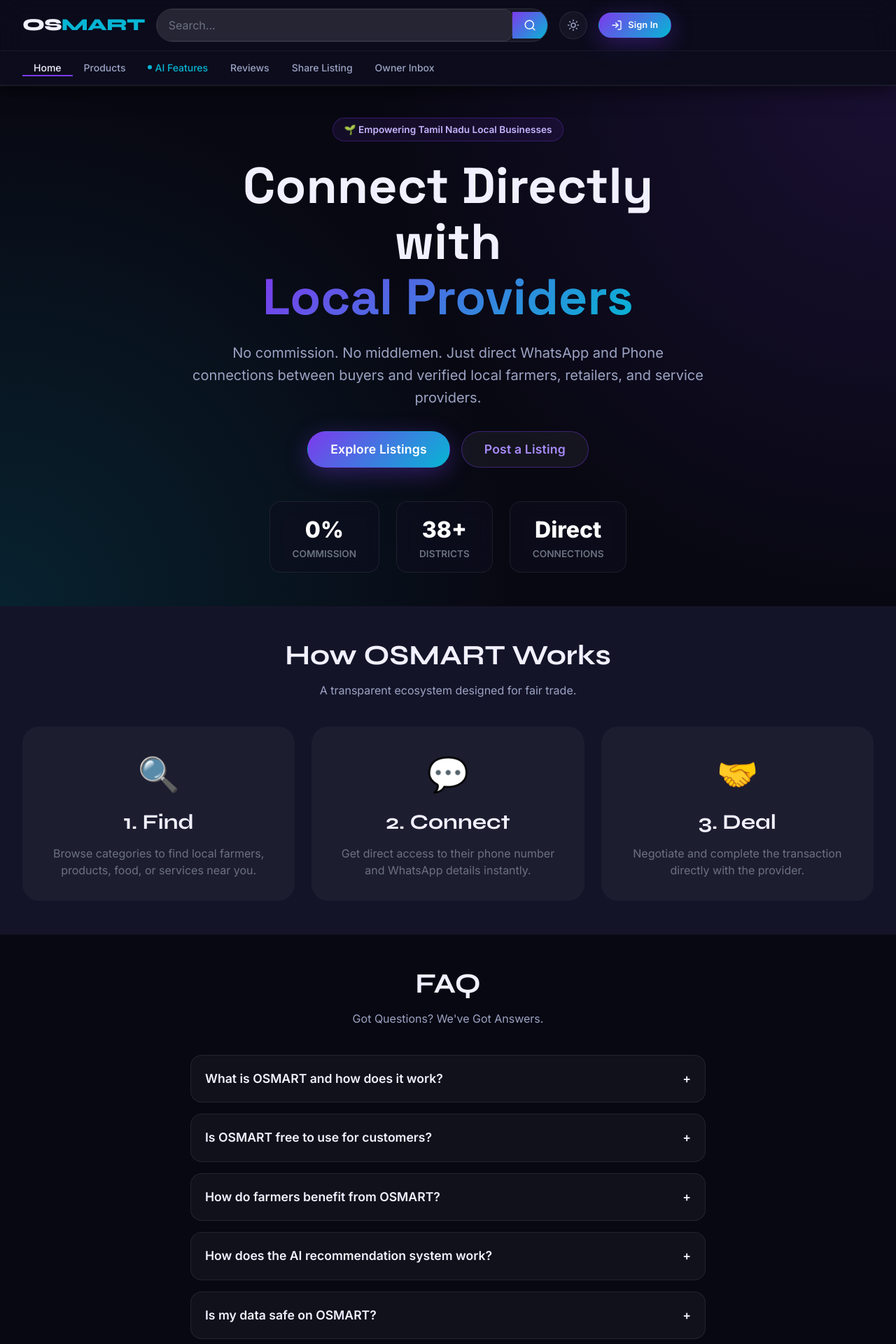
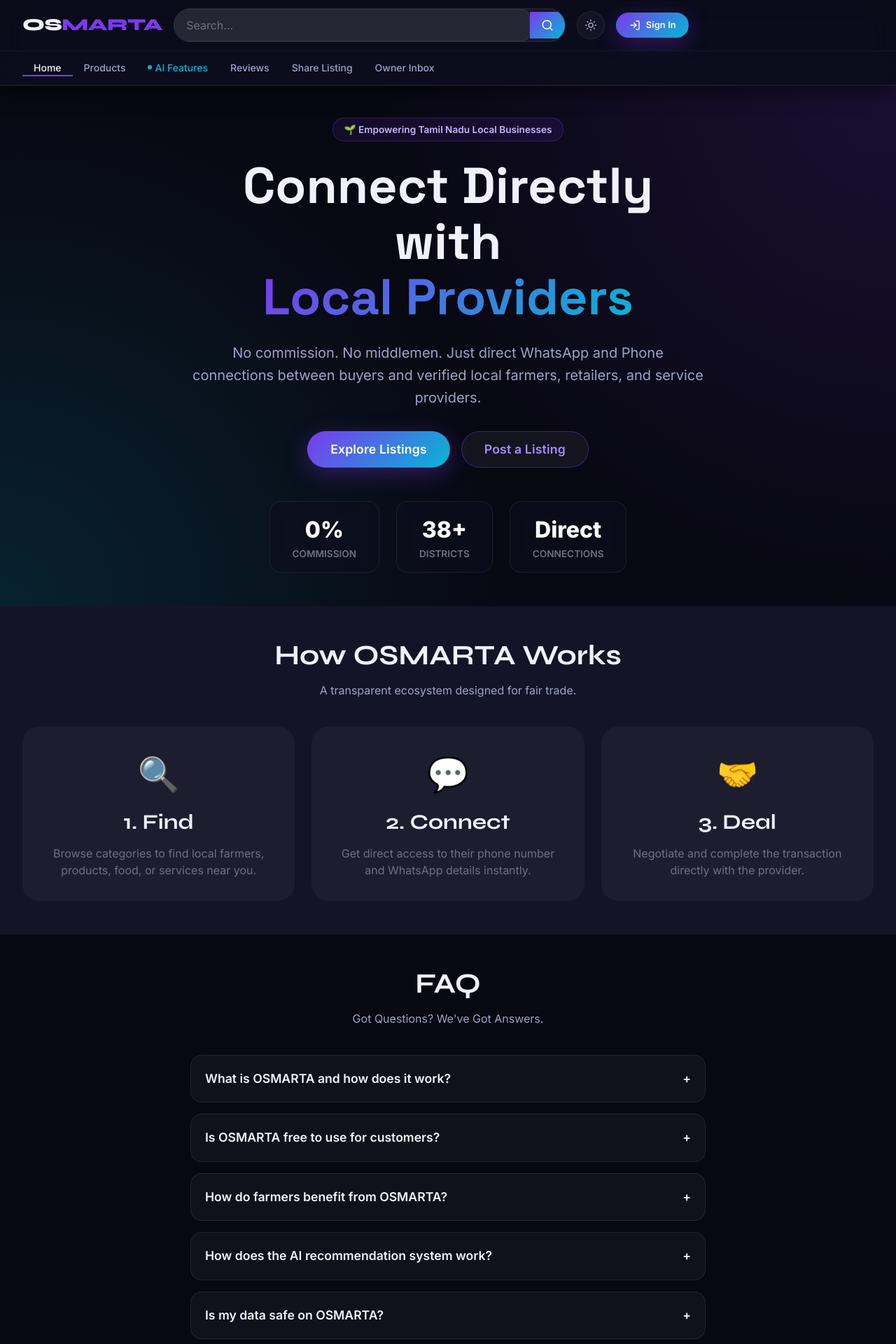
Before and after one commit to Duraimurugan-V/osmarta, a React app in the folder frontend/: page / in a window 1280 px wide. Shown: the top 1920 px of the page at 70% size. Built offline with nearby package versions, Linux system fonts and the light colour scheme; no server answers; the HTML template or start-up script is replaced by a standard one.

Commit message:
chore: rename OSMART to OSMARTA across codebase

```diff
--- a/frontend/src/components/Header.jsx
+++ b/frontend/src/components/Header.jsx
@@ -33,8 +33,10 @@
   return (
     <header className="site-header scrolled" id="site-header">
       <div className="header-inner container">
-        <Link to="/" className="header-logo">
-          <span className="logo-text">OS<span className="logo-accent">MART</span></span>
+        <Link to="/" className="header-logo" style={{ textDecoration: 'none' }}>
+          <span className="logo-text" style={{ fontSize: '1.5rem', fontWeight: 800, color: 'var(--text-primary)', letterSpacing: '-0.5px' }}>
+            OS<span className="logo-accent" style={{ color: 'var(--brand-primary)' }}>MARTA</span>
+          </span>
         </Link>
         <div className="header-search">
           <div className="search-wrapper">
--- a/frontend/src/pages/CommunityReviews.jsx
+++ b/frontend/src/pages/CommunityReviews.jsx
@@ -107,7 +107,7 @@
 
           <div style={{ marginBottom: 'var(--space-4)' }}>
             <label style={{ display: 'block', marginBottom: 'var(--space-2)' }}>Review Text</label>
-            <textarea value={text} onChange={(e) => setText(e.target.value)} required style={{ width: '100%', padding: '0.75rem', borderRadius: 'var(--radius-md)', minHeight: '80px', background: 'var(--bg-elevated)', border: '1px solid var(--border-default)', color: 'white' }} placeholder={reviewType === 'personal' ? "Share your personal experience with OSMART..." : "Tell us about the product/service..."} />
+            <textarea value={text} onChange={(e) => setText(e.target.value)} required style={{ width: '100%', padding: '0.75rem', borderRadius: 'var(--radius-md)', minHeight: '80px', background: 'var(--bg-elevated)', border: '1px solid var(--border-default)', color: 'white' }} placeholder={reviewType === 'personal' ? "Share your personal experience with OSMARTA..." : "Tell us about the product/service..."} />
           </div>
 
           <div style={{ marginBottom: 'var(--space-4)', display: 'grid', gridTemplateColumns: '1fr 1fr', gap: 'var(--space-4)' }}>
--- a/frontend/src/pages/Home.jsx
+++ b/frontend/src/pages/Home.jsx
@@ -77,7 +77,7 @@
       <section style={{ padding: 'var(--space-12) 0', background: 'var(--bg-elevated)' }}>
         <div className="container">
           <div style={{ textAlign: 'center', marginBottom: 'var(--space-10)' }}>
-            <h2 style={{ fontSize: '2.5rem', marginBottom: 'var(--space-4)' }}>How OSMART Works</h2>
+            <h2 style={{ fontSize: '2.5rem', marginBottom: 'var(--space-4)' }}>How OSMARTA Works</h2>
             <p style={{ color: 'var(--text-secondary)' }}>A transparent ecosystem designed for fair trade.</p>
           </div>
 
@@ -111,18 +111,18 @@
 
           <div style={{ display: 'flex', flexDirection: 'column', gap: 'var(--space-4)' }}>
             {[
-              "What is OSMART and how does it work?",
-              "Is OSMART free to use for customers?",
-              "How do farmers benefit from OSMART?",
+              "What is OSMARTA and how does it work?",
+              "Is OSMARTA free to use for customers?",
+              "How do farmers benefit from OSMARTA?",
               "How does the AI recommendation system work?",
-              "Is my data safe on OSMART?"
+              "Is my data safe on OSMARTA?"
             ].map((q, idx) => (
               <details key={idx} style={{ background: 'var(--bg-card)', padding: 'var(--space-5)', borderRadius: 'var(--radius-xl)', border: '1px solid var(--border-default)', cursor: 'pointer' }}>
                 <summary style={{ fontWeight: 600, fontSize: '1.1rem', color: 'var(--text-primary)', listStyle: 'none', display: 'flex', justifyContent: 'space-between' }}>
                   {q} <span>+</span>
                 </summary>
                 <p style={{ color: 'var(--text-secondary)', marginTop: 'var(--space-4)', lineHeight: 1.6 }}>
-                  Our team is actively updating this information. OSMART is a direct connection ecosystem eliminating middlemen and using AI to forecast demand.
+                  Our team is actively updating this information. OSMARTA is a direct connection ecosystem eliminating middlemen and using AI to forecast demand.
                 </p>
               </details>
             ))}
@@ -155,7 +155,7 @@
                 <div style={{ fontSize: '1.5rem', background: 'var(--glass-bg)', padding: '12px', borderRadius: '50%' }}>📧</div>
                 <div>
                   <div style={{ color: 'var(--text-muted)', fontSize: '0.85rem' }}>Email</div>
-                  <div style={{ fontWeight: 600 }}>supportosmarta@gmail.com</div>
+                  <div style={{ fontWeight: 600 }}>supportosmartaa@gmail.com</div>
                 </div>
               </div>
 
@@ -233,7 +233,7 @@
             📞 +91 9843602332
           </div>
           <div style={{ marginTop: 'var(--space-10)', borderTop: '1px solid rgba(255,255,255,0.05)', paddingTop: 'var(--space-6)', color: 'var(--text-muted)', fontSize: '0.85rem' }}>
-            &copy; 2026 OSMART. All rights reserved.
+            &copy; 2026 OSMARTA. All rights reserved.
           </div>
         </div>
       </footer>
--- a/frontend/src/styles/animations.css
+++ b/frontend/src/styles/animations.css
@@ -1,5 +1,5 @@
 /* ═══════════════════════════════════════════════════════════
-   OSMART ANIMATIONS
+   OSMARTA ANIMATIONS
 ═══════════════════════════════════════════════════════════ */
 
 /* ── Keyframe Definitions ──────────────────────────────── */
--- a/frontend/src/styles/components.css
+++ b/frontend/src/styles/components.css
@@ -1,5 +1,5 @@
 /* ═══════════════════════════════════════════════════════════
-   OSMART COMPONENTS CSS
+   OSMARTA COMPONENTS CSS
    Header, Footer, Cards, Navigation, Modals, Widgets
 ═══════════════════════════════════════════════════════════ */
 
--- a/frontend/src/styles/dashboard.css
+++ b/frontend/src/styles/dashboard.css
@@ -1,5 +1,5 @@
 /* ═══════════════════════════════════════════════════════════
-   OSMART DASHBOARD CSS
+   OSMARTA DASHBOARD CSS
    Customer, Retailer, Farmer, Admin Dashboards
 ═══════════════════════════════════════════════════════════ */
 @import url('../css/design-system.css');
--- a/frontend/src/styles/design-system.css
+++ b/frontend/src/styles/design-system.css
@@ -1,5 +1,5 @@
 /* ═══════════════════════════════════════════════════════════
-   OSMART DESIGN SYSTEM — Core Tokens & Variables
+   OSMARTA DESIGN SYSTEM — Core Tokens & Variables
    Version: 1.0.0 | Tamil Nadu Heritage × Global Technology
 ═══════════════════════════════════════════════════════════ */
 
--- a/frontend/src/styles/landing.css
+++ b/frontend/src/styles/landing.css
@@ -1,5 +1,5 @@
 /* ═══════════════════════════════════════════════════════════
-   OSMART LANDING PAGE STYLES
+   OSMARTA LANDING PAGE STYLES
 ═══════════════════════════════════════════════════════════ */
 
 /* ── Page offset for fixed header ──────────────────────── */
@@ -461,7 +461,7 @@
 .cat-pink:hover { border-color: rgba(236,72,153,0.5); background: rgba(236,72,153,0.08); }
 
 /* ══════════════════════════════════════════════════════════
-   WHY OSMART
+   WHY OSMARTA
 ══════════════════════════════════════════════════════════ */
 .why-section {
   padding: var(--space-24) 0;
```
Also changed, not shown: 1 other file (tests, documents, lock files or other folders).
